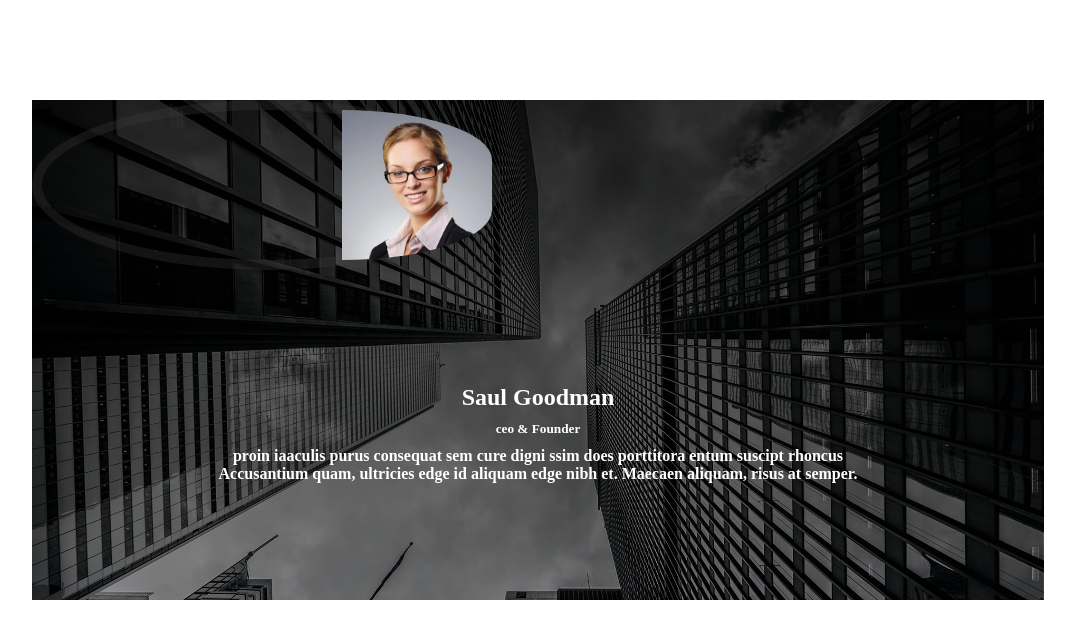
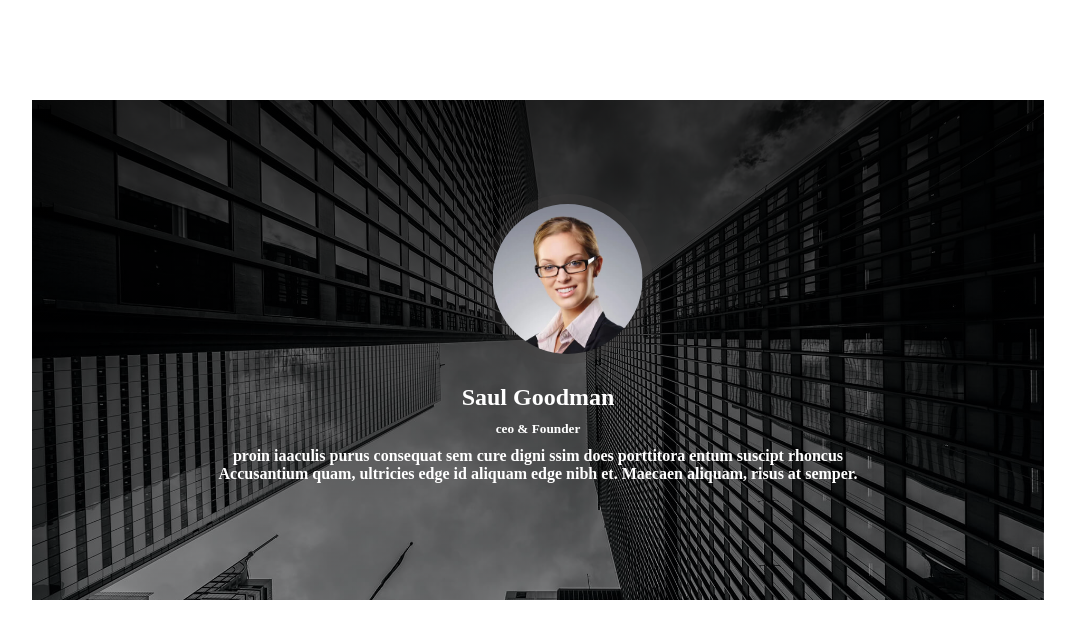
Before and after one commit to 01jegan/css2, a plain HTML site: page index.html in a window 1280 px wide. Shown: the whole page, without its empty margins (102-1177 px from the left). Drawn offline with Linux system fonts and the light colour scheme.

Commit message:
Update index.html

```diff
--- a/index.html
+++ b/index.html
@@ -27,7 +27,9 @@
 			border-radius: 50%;
 			margin: 0 auto;
 			text-align: center !important;
-			padding-left:300px;
+			position: sticky;
+    			left: 585px;
+    			transform: translateY(94px);
 
 		}
 		.content h1{
```
